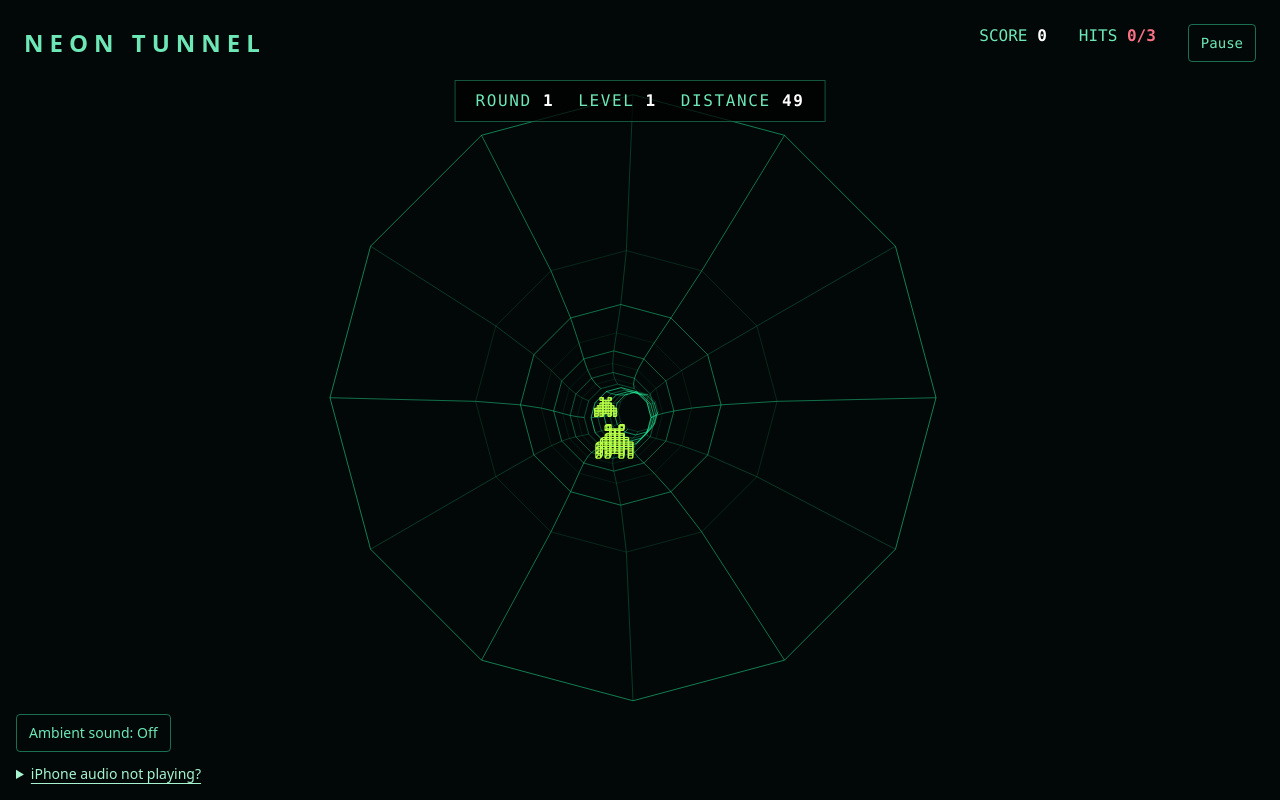
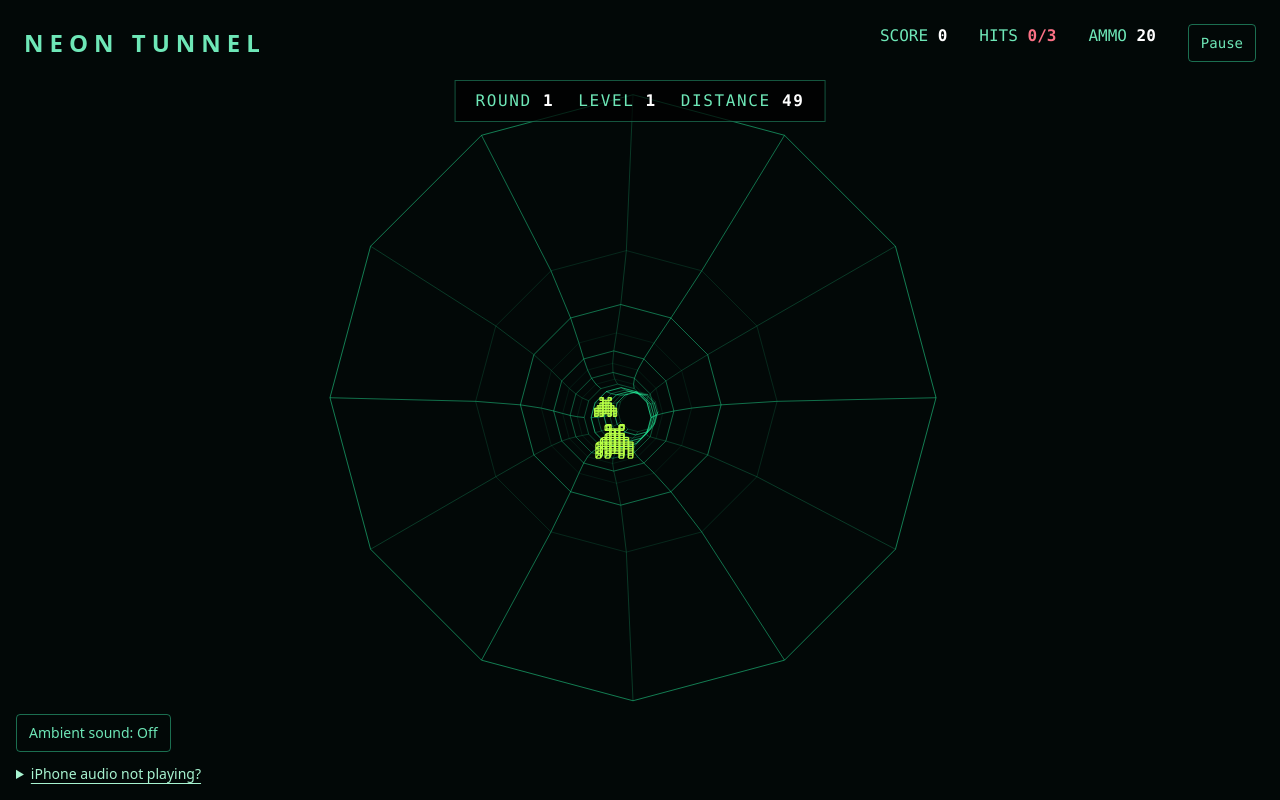
Before and after one commit to AntonioCiolino/neon-tunnel, a React (Vite) app: page / in a window 1280 px wide. Both pictures are taken after a click on the button "START GAME". Built offline with nearby package versions, Linux system fonts and the light colour scheme.

Commit message:
Task 3/3: Display remaining ammunition and connect it to game state [files: src/components/AmmoHud.jsx, src/hooks/useTunnelGame.js, src/components/NeonTunnelGame.jsx]

```diff
--- /dev/null
+++ b/src/components/AmmoHud.jsx
@@ -0,0 +1,7 @@
+export default function AmmoHud({ ammo }) {
+  return (
+    <span>
+      AMMO <strong className="text-white">{ammo}</strong>
+    </span>
+  );
+}
--- a/src/components/NeonTunnelGame.jsx
+++ b/src/components/NeonTunnelGame.jsx
@@ -4,6 +4,7 @@ import ProgressionHud from "./ProgressionHud.jsx";
 import LevelAdvanceToast from "./LevelAdvanceToast.jsx";
 import DamageFlash from "./DamageFlash.jsx";
 import GameControls from "./GameControls.jsx";
+import AmmoHud from "./AmmoHud.jsx";
 import { useTunnelGame } from "../hooks/useTunnelGame.js";
 import useGameEventSounds from "../hooks/useGameEventSounds.js";
 
@@ -15,13 +16,14 @@ function GameSession({ onRestart, onEvent }) {
     score,
     distance,
     hits,
+    ammo,
     round,
     level,
     paused,
     pause,
     resume,
   } = useTunnelGame(onEvent);
-  const hud = { status, score, distance, hits, round, level };
+  const hud = { status, score, distance, hits, ammo, round, level };
   const gameOver = hud.status !== "playing";
 
   const handleShoot = (x, y) => {
@@ -46,6 +48,7 @@ function GameSession({ onRestart, onEvent }) {
         <div className="flex gap-5 font-mono text-sm sm:gap-8 sm:text-base">
           <span> SCORE <strong className="text-white">{hud.score}</strong></span>
           <span> HITS <strong className="text-rose-400">{hud.hits}/3</strong></span>
+          <AmmoHud ammo={hud.ammo} />
           <GameControls
             paused={paused}
             onToggle={handleTogglePause}
--- a/src/hooks/useTunnelGame.js
+++ b/src/hooks/useTunnelGame.js
@@ -19,6 +19,7 @@ export function useTunnelGame(onEvent) {
     score: gameRef.current.score,
     distance: Math.floor(gameRef.current.distance),
     hits: gameRef.current.hits,
+    ammo: gameRef.current.ammo,
     round: gameRef.current.round,
     level: gameRef.current.level,
   }));
@@ -35,12 +36,12 @@ export function useTunnelGame(onEvent) {
   }, [onEvent]);
 
   const syncHud = useCallback(() => {
-    const { status, score, hits, round, level } = gameRef.current;
+    const { status, score, hits, ammo, round, level } = gameRef.current;
     const distance = Math.floor(gameRef.current.distance);
     const previous = hudRef.current;
     if (status !== previous.status || score !== previous.score || distance !== previous.distance || hits !== previous.hits ||
-        round !== previous.round || level !== previous.level) {
-      const next = { status, score, distance, hits, round, level };
+        ammo !== previous.ammo || round !== previous.round || level !== previous.level) {
+      const next = { status, score, distance, hits, ammo, round, level };
       hudRef.current = next;
       setHud(next);
     }
```
